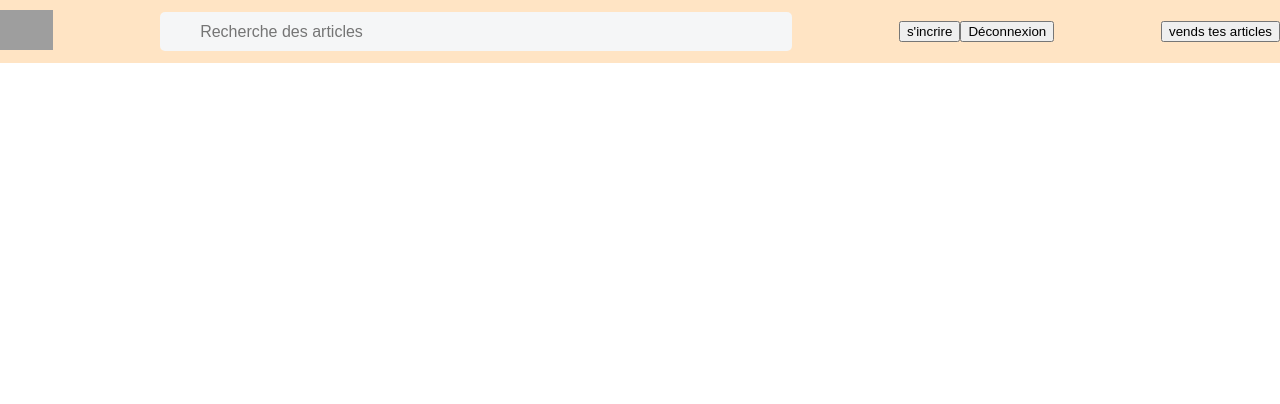
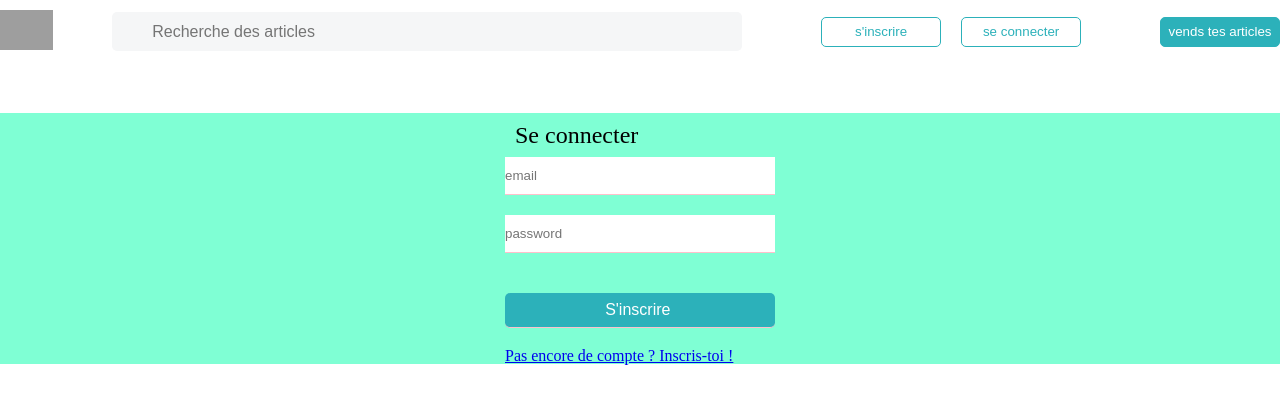
Before and after one commit to elodiealavin/frontend-vinted, a React (Vite) app: page /login in a window 1280 px wide. Shown: the top 404 px of the page. Built offline with nearby package versions, Linux system fonts and the light colour scheme; grey boxes are pictures that could not be loaded.

Commit message:
css signup and login

```diff
--- a/src/App.css
+++ b/src/App.css
@@ -1,7 +1,11 @@
+/* --------------------- */
+/* --------- Home Header ------------ */
+/* --------------------- */
+
 header {
   display: flex;
   justify-content: space-between;
-  background-color: bisque;
+  /* background-color: bisque; */
   align-items: center;
   margin: auto;
   padding: 10px 0;
@@ -12,10 +16,38 @@ header {
   height: 40px;
 }
 
+.header-button-log-sign .sign-up {
+  margin-left: 20px;
+  background: white;
+  color: #2cb1ba;
+  border: 1px solid #2cb1ba;
+  width: 120px;
+  height: 30px;
+  border-radius: 5px;
+  outline: none;
+}
+
 .header-button-log-sign .login {
   margin-left: 20px;
+  background: white;
+  color: #2cb1ba;
+  border: 1px solid #2cb1ba;
+  width: 120px;
+  height: 30px;
+  border-radius: 5px;
+  outline: none;
 }
 
+.sold {
+  margin-left: 20px;
+  background: #2cb1ba;
+  color: white;
+  border: 1px solid #2cb1ba;
+  width: 120px;
+  height: 30px;
+  border-radius: 5px;
+  outline: none;
+}
 header input {
   font-size: 16px;
   height: 37px;
@@ -26,6 +58,10 @@ header input {
   background-color: #f5f6f7;
   padding-left: 40px;
 }
+
+/* --------------------- */
+/* --------- Home Hero ------------ */
+/* --------------------- */
 
 .picture-background {
   width: 100%;
@@ -61,20 +97,106 @@ header input {
   margin-top: 20px;
 }
 
-form {
+/* --------------------- */
+/* --------- Sign-up ------------ */
+/* --------------------- */
+
+.signup-container {
   display: flex;
-  align-items: center;
   flex-direction: column;
-  justify-content: center;
+  border: 1px solid sandybrown;
   margin-top: 100px;
 }
 
-form h2 {
-  font-size: 60px;
+.signup-form {
+  /* background-color: lightpink; */
+  /* wwidth: 280px; */
+  text-align: center;
+  display: flex;
+  flex-direction: column;
+  align-items: center;
+  margin: auto;
+  width: 300px;
 }
 
-form input {
-  font-size: 30px;
+form h2 {
+  font-size: 24px;
+}
+
+input {
+  /* background: lightseagreen; */
+  padding: 1px 0px;
+  width: 270px;
+}
+
+.signup-form input {
   border: none;
   border-bottom: 1px solid pink;
+  margin-bottom: 20px;
+  height: 35px;
 }
+
+.checkbox-container {
+  border: 1px salmon solid;
+}
+.checkbox-container > div {
+  display: flex;
+}
+
+form p {
+  padding: 10px;
+  color: gray;
+  font-size: 12px;
+}
+.submit {
+  background-color: #2cb1ba;
+  border: none;
+  border-radius: 5px;
+  color: white;
+  font-size: 16px;
+  height: 45px;
+  margin-top: 20px;
+  outline: none;
+  width: 100%;
+}
+
+/* --------------------- */
+/* --------- Login ------------ */
+/* --------------------- */
+
+.login-container {
+  background-color: aquamarine;
+  display: flex;
+  align-items: center;
+  justify-content: center;
+  margin-top: 50px;
+}
+
+.login-form {
+  display: flex;
+  flex-direction: column;
+}
+
+.login-form p {
+  font-size: 24px;
+  color: black;
+}
+
+.online {
+  background-color: #2cb1ba;
+  border: none;
+  border-radius: 5px;
+  color: white;
+  font-size: 16px;
+  height: 45px;
+  margin-top: 20px;
+  outline: none;
+  width: 100%;
+}
+
+.login-form input {
+  border: none;
+  border-bottom: 1px solid pink;
+  margin-bottom: 20px;
+  height: 35px;
+}
--- a/src/App.jsx
+++ b/src/App.jsx
@@ -7,6 +7,7 @@ import Header from "./assets/Components/Header";
 import Home from "./assets/pages/Home";
 import Offer from "./assets/pages/Offer";
 import Signup from "./assets/pages/Signup";
+import Login from "./assets/pages/Login";
 
 function App() {
   const [token, setToken] = useState(Cookies.get("token") || null);
@@ -23,11 +24,12 @@ function App() {
 
   return (
     <Router>
-      <Header />
+      <Header token={token} handleToken={handleToken} />
       <Routes>
         <Route path="/" element={<Home />} />
         <Route path="/offer/:id" element={<Offer />} />
         <Route path="/signup" element={<Signup handleToken={handleToken} />} />
+        <Route path="/login" element={<Login handleToken={handleToken} />} />
       </Routes>
     </Router>
   );
--- a/src/assets/Components/Header.jsx
+++ b/src/assets/Components/Header.jsx
@@ -2,7 +2,8 @@
 
 import { Link } from "react-router-dom";
 
-const Header = (token, handleToken) => {
+const Header = ({ token, handleToken }) => {
+  console.log(handleToken);
   return (
     <header>
       <div>
@@ -20,7 +21,10 @@ const Header = (token, handleToken) => {
         />
       </div>
       <div className="header-button-log-sign">
-        <button className="sign-up"> s'incrire</button>
+        <Link to="/signup">
+          <button className="sign-up">s'inscrire</button>
+        </Link>
+
         {token ? (
           <button
             onClick={() => {
@@ -35,6 +39,7 @@ const Header = (token, handleToken) => {
           </Link>
         )}
       </div>
+
       <div>
         <button className="sold">vends tes articles</button>
       </div>
--- /dev/null
+++ b/src/assets/pages/Login.jsx
@@ -0,0 +1,55 @@
+import { Link, useNavigate } from "react-router-dom";
+import axios from "axios";
+import { useState } from "react";
+
+const Login = ({ handleToken }) => {
+  const [email, setEmail] = useState("");
+  const [password, setPassword] = useState("");
+
+  const navigate = useNavigate();
+
+  const handleSubmit = async (event) => {
+    event.preventDefault();
+    // console.log(email, password);
+    try {
+      const response = await axios.post(
+        "https://lereacteur-vinted-api.herokuapp.com/user/login",
+        {
+          email,
+          password,
+        }
+      );
+      handleToken(response.data.token);
+      navigate("/");
+
+      //   console.log(response.data);
+    } catch (error) {
+      console.log(error.response);
+    }
+  };
+
+  return (
+    <main className="login-container">
+      <form className="login-form" onSubmit={handleSubmit}>
+        <h3>
+          <p> Se connecter </p>
+        </h3>
+        <input
+          type="email"
+          placeholder="email"
+          onChange={(event) => setEmail(event.target.value)}
+        />
+        <input
+          type="password"
+          placeholder="password"
+          value={password}
+          onChange={(event) => setPassword(event.target.value)}
+        />
+        <input className="online" type="submit" value="S'inscrire " />
+        <Link to="/signup"> Pas encore de compte ? Inscris-toi !</Link>
+      </form>
+    </main>
+  );
+};
+
+export default Login;
--- a/src/assets/pages/Signup.jsx
+++ b/src/assets/pages/Signup.jsx
@@ -11,26 +11,6 @@ const Signup = ({ handleToken }) => {
   const [errorMessage, setErroMessage] = useState("");
 
   const navigate = useNavigate();
-
-  // const handleEmailChange = (event) => {
-  //   const value = event.target.value;
-  //   setEmail(value);
-  // };
-
-  // const handlePasswordChange = (event) => {
-  //   const value = event.target.value;
-  //   setPassword(value);
-  // };
-
-  // const handleUsernameChange = (event) => {
-  //   const value = event.target.value;
-  //   setUsername(value);
-  // };
-
-  // const handleNewsletterChange = (event) => {
-  //   const value = event.target.value;
-  //   setNewlestter(value);
-  // };
 
   const handleSubmit = async (event) => {
     event.preventDefault();
@@ -63,8 +43,8 @@ const Signup = ({ handleToken }) => {
   };
 
   return (
-    <main>
-      <form onSubmit={handleSubmit}>
+    <main className="signup-container">
+      <form className="signup-form" onSubmit={handleSubmit}>
         <h2>S'inscrire</h2>
         <input
           type="text"
@@ -82,12 +62,21 @@ const Signup = ({ handleToken }) => {
           value={password}
           onChange={(event) => setPassword(event.target.value)}
         />
-        <input type="checkbox" id="checkbox" />
-        <label>S'inscrire à notre newlestter</label>
-        <input type="submit" value="S'inscrire " />
+        <div className="checkbox-container">
+          <div>
+            <input type="checkbox" id="checkbox" />
+            <label>S'inscrire à notre newlestter</label>
+          </div>
+          <p>
+            En m'inscrivant je confirme avoir lu et accepté les Termes &
+            Conditions et Politique de Confidentialité de Vinted. Je confirme
+            avoir au moins 18 ans.
+          </p>
+        </div>
+        <input className="submit" value="S'inscrire" type="submit" />
         {errorMessage && <p style={{ color: "red" }}>{errorMessage}</p>}
+        <Link to="/login">Tu as déjà un compte ? Connecte-toi !</Link>
       </form>
-      <Link to="/login">Tu as déjà un compte ? Connecte-toi !</Link>
     </main>
   );
 };
```
